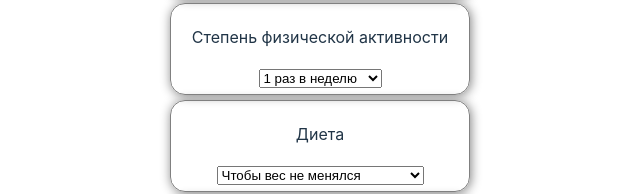
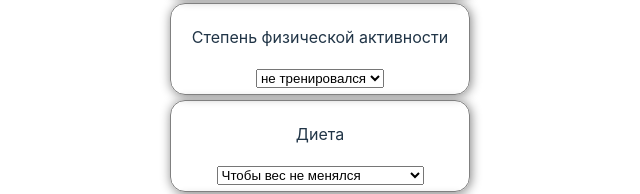
Before and after one commit to kolos1k/Maze, a Svelte app in the folder maze/: page / in a window 1280 px wide. Shown: the part 459-653 px from the top of the page, without its empty margins (320-960 px from the left). Built offline with nearby package versions, Linux system fonts and the light colour scheme.

Commit message:
modified:   maze/src-tauri/tauri.conf.json 	modified:   maze/src/App.svelte

```diff
--- a/maze/src-tauri/tauri.conf.json
+++ b/maze/src-tauri/tauri.conf.json
@@ -7,7 +7,7 @@
   },
   "package": {
     "productName": "maze",
-    "version": "0.2.2"
+    "version": "0.2.3"
   },
   "tauri": {
     "allowlist": {
--- a/maze/src/App.svelte
+++ b/maze/src/App.svelte
@@ -36,6 +36,7 @@
       <div class="activity" id = "con">
         <p>Степень физической активности</p>
         <select name="activity" id="activity">
+          <option value="1.2">не тренировался</option>
           <option value="1.2">1 раз в неделю</option>
           <option value="1.25">2 раза в неделю</option>
           <option value="1.375">3 раза в неделю</option>
```
